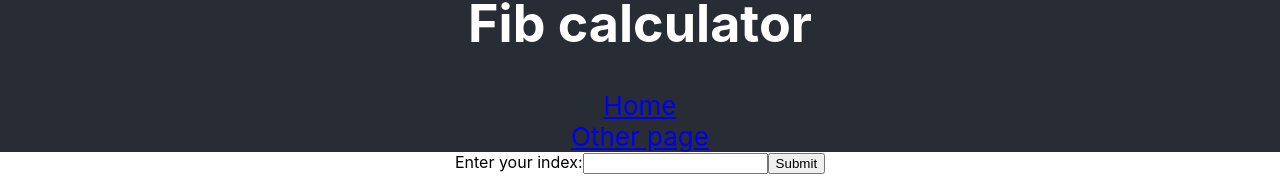
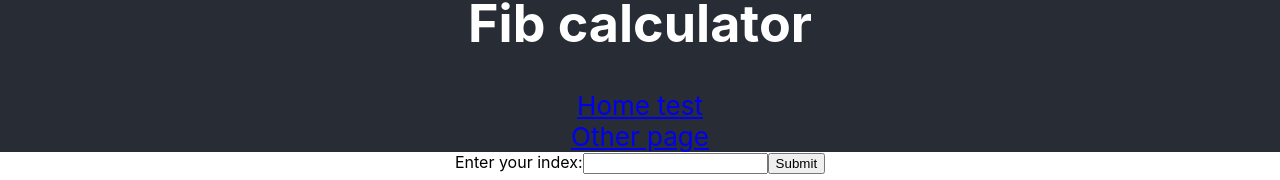
Before and after one commit to andreyohiienko/multi-k8s, a React (Create React App) app in the folder client/: page / in a window 1280 px wide. Shown: the part 363-543 px from the top of the page. Built offline with nearby package versions, Linux system fonts and the light colour scheme; no server answers.

Commit message:
Update app.js

```diff
--- a/client/src/App.js
+++ b/client/src/App.js
@@ -12,7 +12,7 @@
         <header className="App-header">
           <img src={logo} className="App-logo" alt="logo" />
           <h1 className="App-title">Fib calculator</h1>
-          <Link to="/">Home</Link>
+          <Link to="/">Home test</Link>
           <Link to="/otherpage">Other page</Link>
         </header>
         <Route exact path="/" component={Fib} />
```
